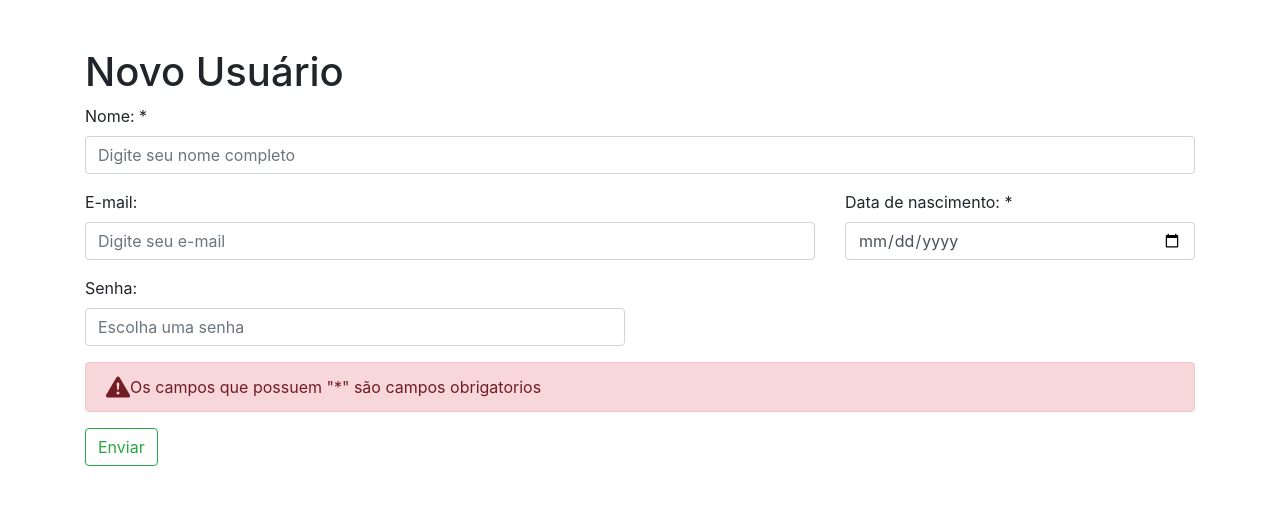
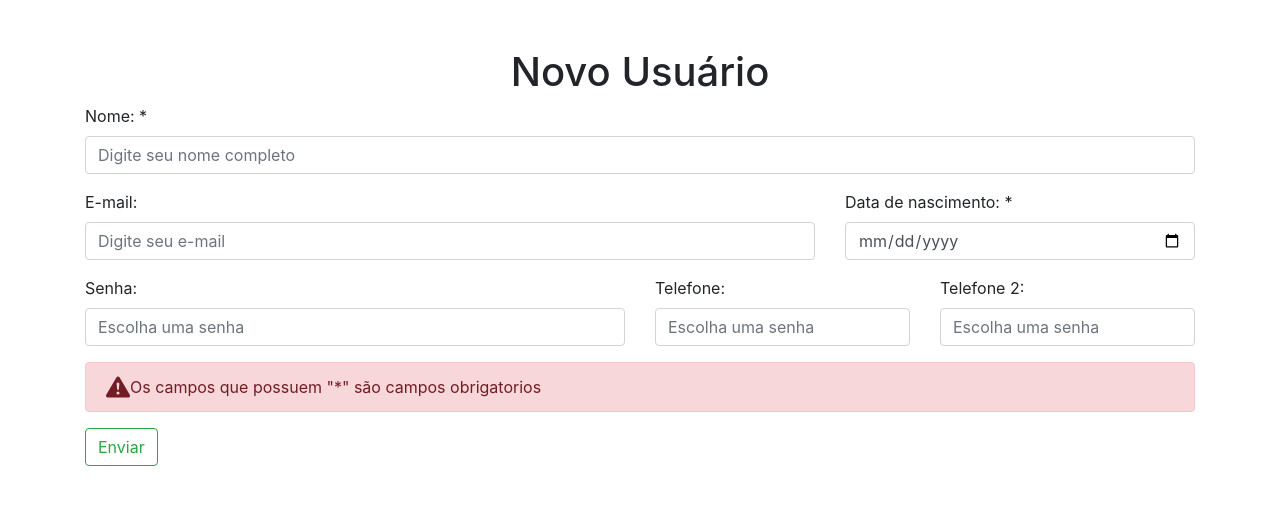
Before and after one commit to ViniciusBitencourt98/TelaCadastro, a PHP site: page /?page=novo in a window 1280 px wide. Shown: the part 56-561 px from the top of the page. Run offline with PHP 8.4, Linux system fonts and the light colour scheme.

Commit message:
melhora de formulário

```diff
--- a/EditarUsuario.php
+++ b/EditarUsuario.php
@@ -1,4 +1,4 @@
-<h1>Editar Usuário</h1>
+<h1 class="text-center">Editar Usuário</h1>
 
 <?php
     $consulta_banco = "SELECT * FROM usuarios WHERE id=".$_REQUEST["id"];
--- a/ListarUsuario.php
+++ b/ListarUsuario.php
@@ -1,4 +1,4 @@
-<h1>Listar Usuário</h1>
+<h1 class="text-center">Listar Usuário</h1>
 <?php
     $consulta_sql = "SELECT * FROM usuarios";
 
--- a/Novousuario.php
+++ b/Novousuario.php
@@ -1,4 +1,4 @@
-<h1>Novo Usuário</h1>
+<h1 class="text-center">Novo Usuário</h1>
 
 <form action="?page=salvar" method="POST">
     <input type="hidden" name="acao" value="cadastrar">
@@ -22,8 +22,16 @@
     </div>
     <div class="row">
         <div class="col-md-6 mb-3">
-            <label for="password">Senha:</label>
+            <label for="password">Senha: </label>
             <input type="password" placeholder="Escolha uma senha" id="password" name="senha" class="form-control">
+        </div>
+        <div class="col-md-3 mb-3">
+            <label for="tel-1">Telefone:</label>
+            <input type="tel" placeholder="Escolha uma senha" id="tel-1" name="tel-1" class="form-control">
+        </div>
+        <div class="col-md-3 mb-3">
+            <label for="tel-2">Telefone 2:</label>
+            <input type="tel" placeholder="Escolha uma senha" id="tel-2" name="tel-2" class="form-control">
         </div>
     </div>
     <div class="alert alert-danger d-flex align-items-center" role="alert">
--- a/index.php
+++ b/index.php
@@ -4,8 +4,10 @@
 
     <meta charset="utf-8">
     <meta name="viewport" content="width=device-width, initial-scale=1, shrink-to-fit=no">
-    <link rel="stylesheet" type="text/css" href="css\style.css" media="screen" />
 
+    <script src="https://code.jquery.com/jquery-3.6.0.min.js"></script>
+    <script src="https://cdnjs.cloudflare.com/ajax/libs/jquery.mask/1.14.16/jquery.mask.min.js"></script>
+    <link rel="stylesheet" href="https://cdn.jsdelivr.net/npm/bootstrap@4.3.1/dist/css/bootstrap.min.css" integrity="sha384-ggOyR0iXCbMQv3Xipma34MD+dH/1fQ784/j6cY/iJTQUOhcWr7x9JvoRxT2MZw1T" crossorigin="anonymous">
     <svg xmlns="http://www.w3.org/2000/svg" style="display: none;">
       <symbol id="check-circle-fill" fill="currentColor" viewBox="0 0 16 16">
         <path d="M16 8A8 8 0 1 1 0 8a8 8 0 0 1 16 0zm-3.97-3.03a.75.75 0 0 0-1.08.022L7.477 9.417 5.384 7.323a.75.75 0 0 0-1.06 1.06L6.97 11.03a.75.75 0 0 0 1.079-.02l3.992-4.99a.75.75 0 0 0-.01-1.05z"/>
@@ -17,9 +19,6 @@
         <path d="M8.982 1.566a1.13 1.13 0 0 0-1.96 0L.165 13.233c-.457.778.091 1.767.98 1.767h13.713c.889 0 1.438-.99.98-1.767L8.982 1.566zM8 5c.535 0 .954.462.9.995l-.35 3.507a.552.552 0 0 1-1.1 0L7.1 5.995A.905.905 0 0 1 8 5zm.002 6a1 1 0 1 1 0 2 1 1 0 0 1 0-2z"/>
       </symbol>
     </svg>
-    <link rel="stylesheet" href="https://cdn.jsdelivr.net/npm/bootstrap@4.3.1/dist/css/bootstrap.min.css" integrity="sha384-ggOyR0iXCbMQv3Xipma34MD+dH/1fQ784/j6cY/iJTQUOhcWr7x9JvoRxT2MZw1T" crossorigin="anonymous">
-
-
     <title>Cadastro de usuários</title>
   </head>
   <body>
@@ -70,9 +69,6 @@
       </div>
     </div>
   </div>
-
-
     <script src="js/bootstrap.bundle.min.js" ></script>
-
   </body>
 </html>
```
Lines whose indentation alone changed are shown as unchanged.
